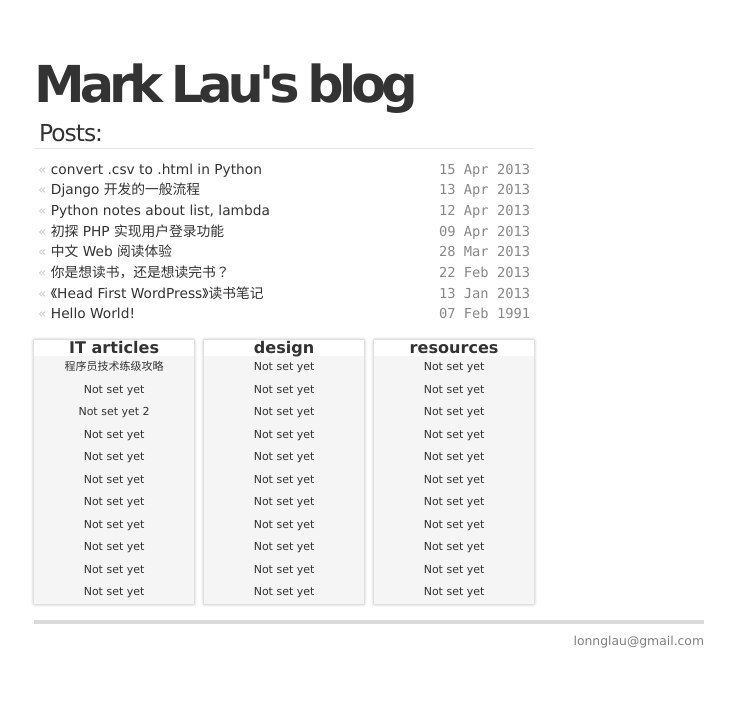
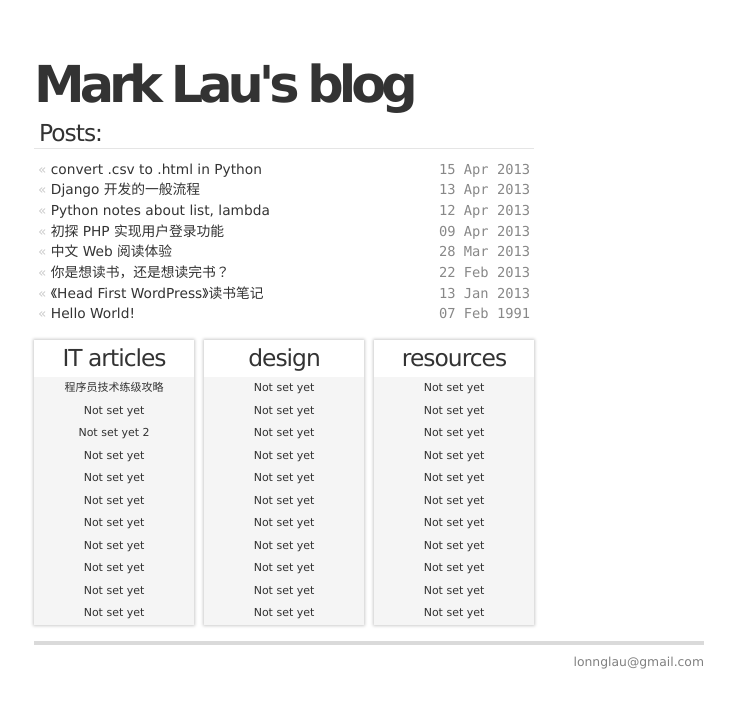
Before and after one commit to yuel/lonn.github.com, a Jekyll site: the page built from index.html, in a window 1280 px wide. Shown: the top 708 px of the page, without its empty margins (271-1006 px from the left). Built offline with Jekyll 4.4.1, drawn with Linux system fonts in a browser that asks for light colours.

Commit message:
Update screen.css

```diff
--- a/css/screen.css
+++ b/css/screen.css
@@ -31,6 +31,13 @@ h2 {
 	letter-spacing: -1px;
 	margin: 0 0 10px;
 	padding: 0px 2px 4px 5px;
+}
+
+h3 {
+	font-size: 1.7em;
+	font-weight: 100;
+	letter-spacing: -1px;
+	line-height: 1.6em;
 }
 
 ul,ol,dl {
```
